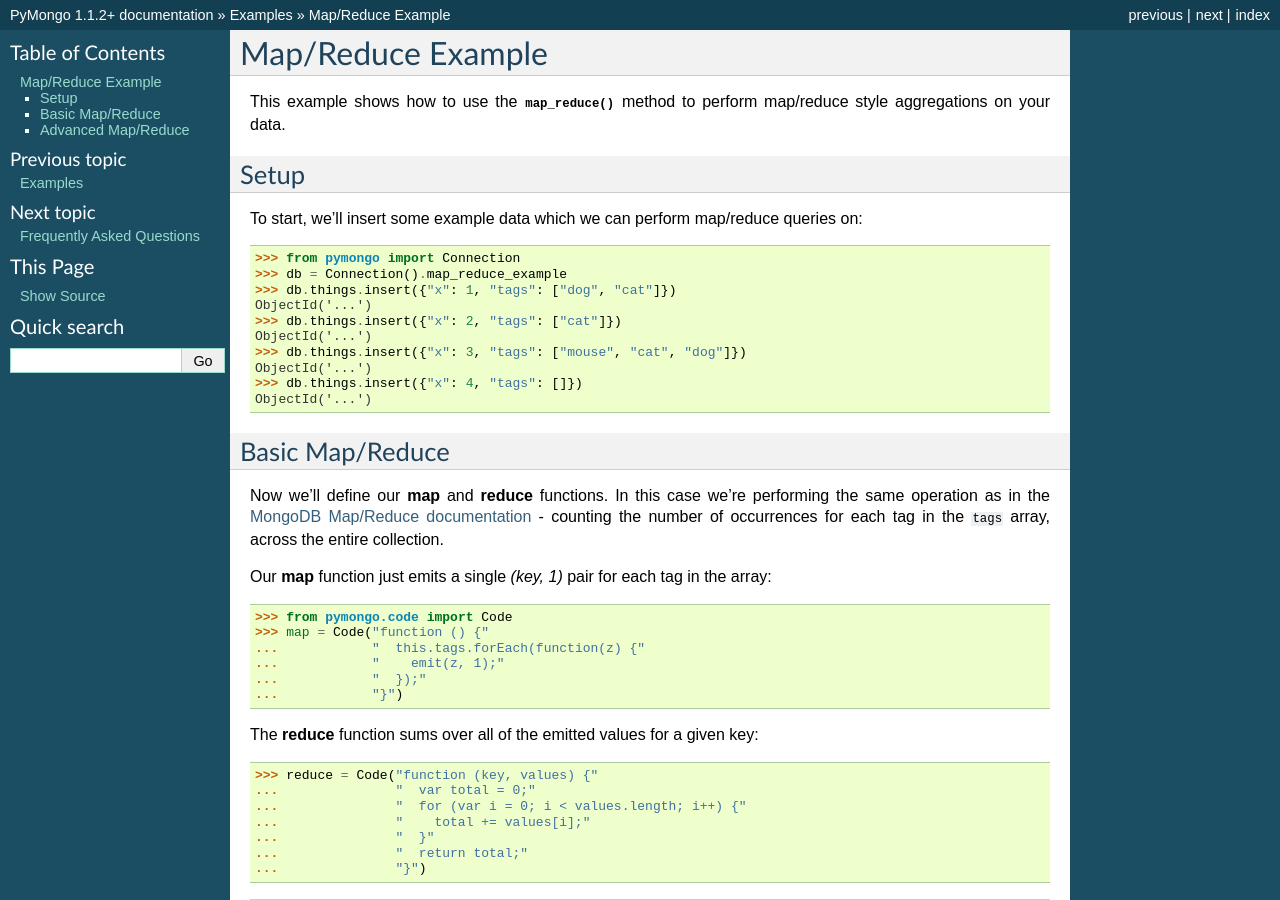
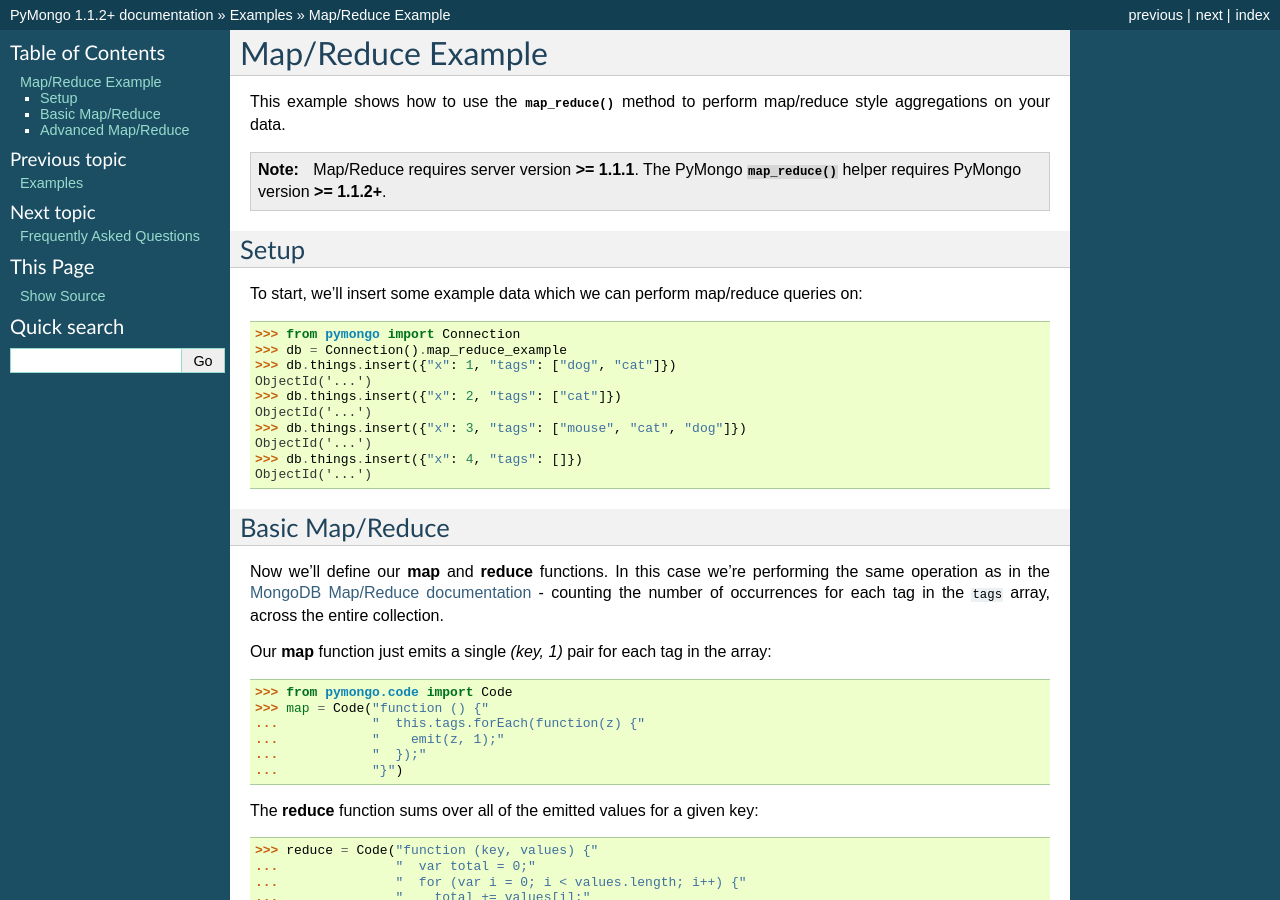
Before and after one commit to mongodb/mongo-python-driver, a Sphinx documentation site: the page built from doc/examples/map_reduce.rst, in a window 1280 px wide and 900 px high. Built offline with Sphinx 7.4.7, drawn with Linux system fonts in a browser that asks for light colours.

Commit message:
minor: doc: version warning

```diff
--- a/doc/examples/map_reduce.rst
+++ b/doc/examples/map_reduce.rst
@@ -4,6 +4,10 @@
 This example shows how to use the
 :meth:`~pymongo.collection.Collection.map_reduce` method to perform
 map/reduce style aggregations on your data.
+
+.. note:: Map/Reduce requires server version **>= 1.1.1**. The PyMongo
+   :meth:`~pymongo.collection.Collection.map_reduce` helper requires
+   PyMongo version **>= 1.1.2+**.
 
 Setup
 -----
```
